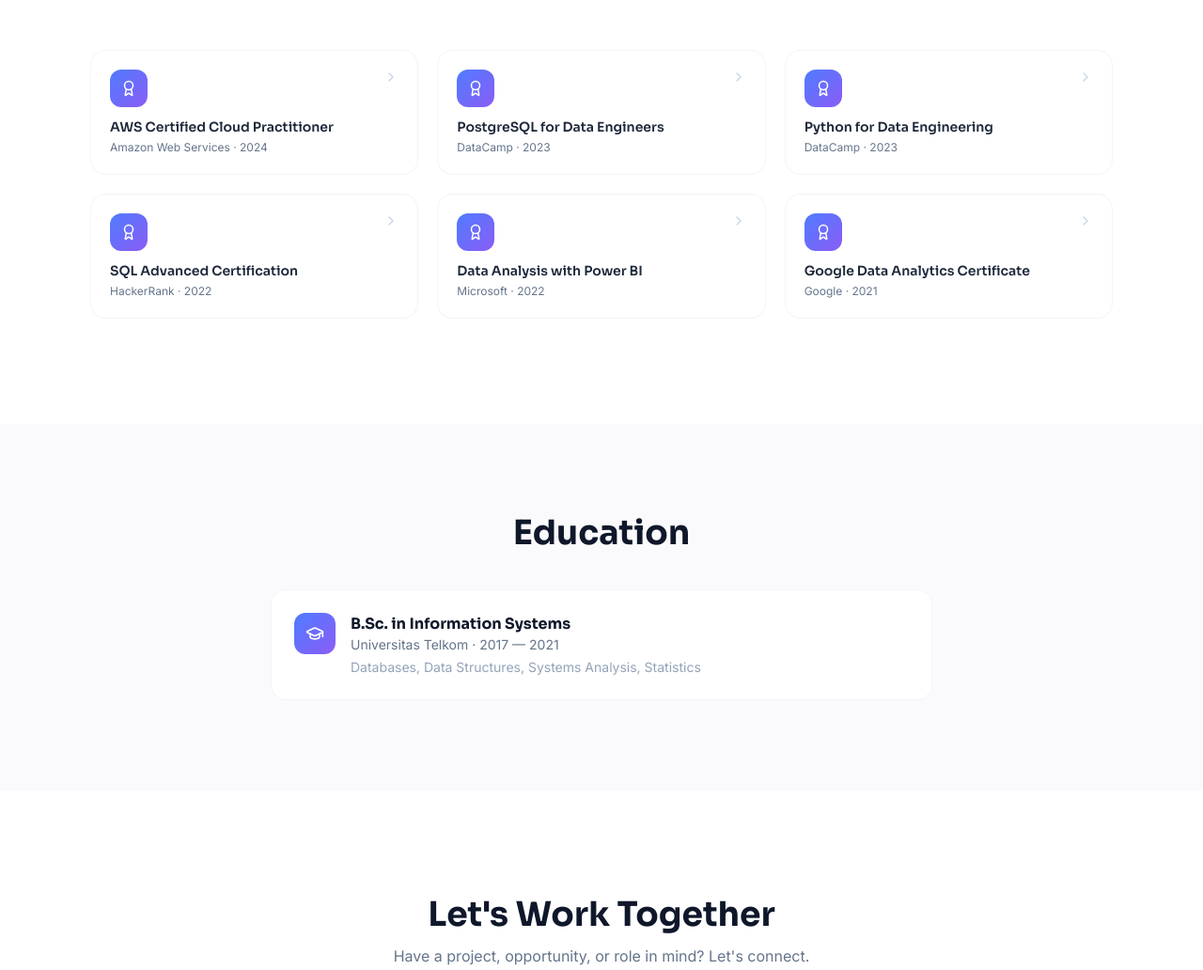
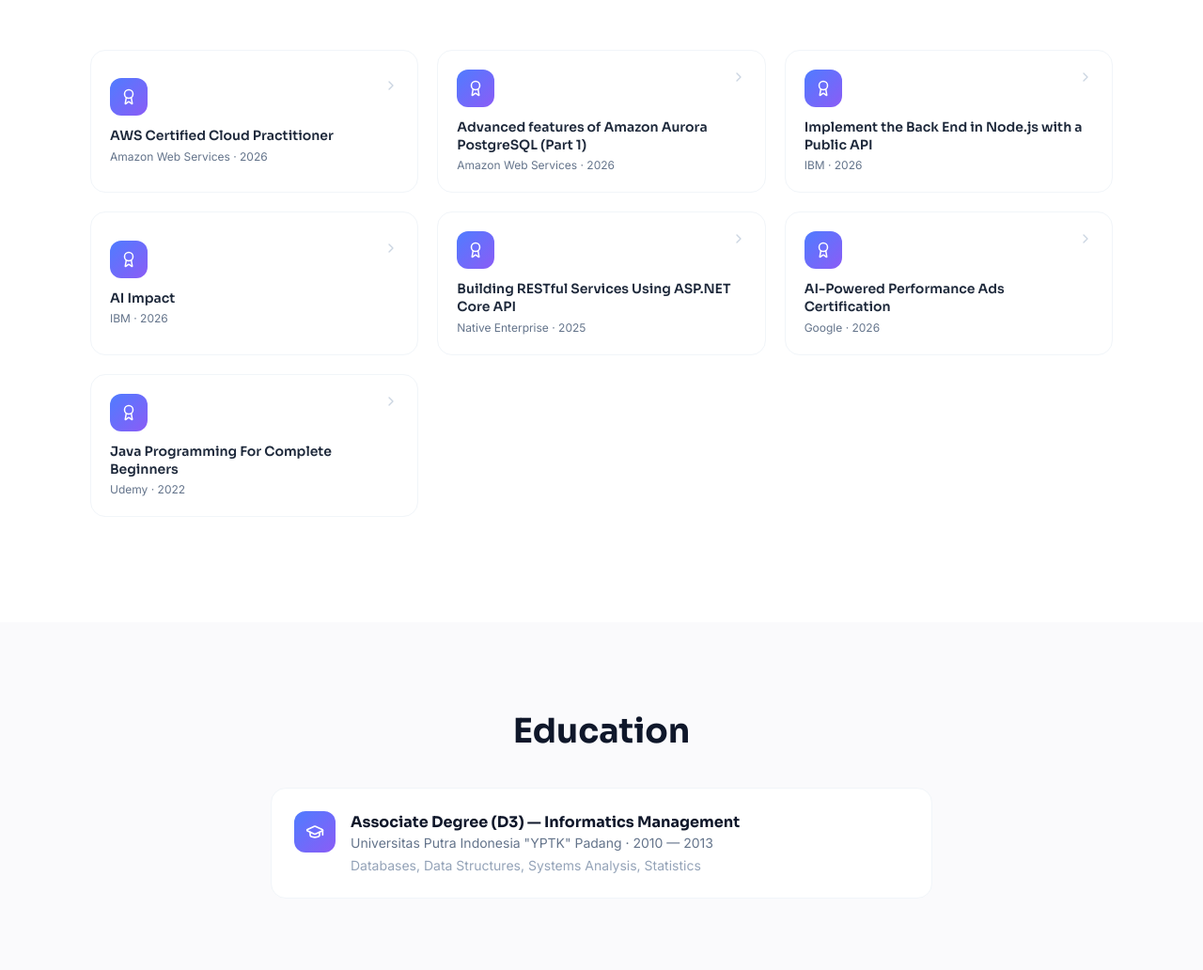
Before and after one commit to riosaputra29/portofolio_rio_saputra, a plain HTML site: page index.html in a window 1280 px wide. Shown: the part 5487-6519 px from the top of the page at 94% size. Drawn offline with nearby package versions, Linux system fonts and the light colour scheme.

Commit message:
Update index.html
Perubahan sertifikat

```diff
--- a/index.html
+++ b/index.html
@@ -593,7 +593,7 @@
           <i data-lucide="chevron-right" class="w-4 h-4 text-slate-300 group-hover:text-indigo-400"></i>
         </div>
         <h3 class="font-semibold text-slate-800 text-sm leading-snug mb-1">AWS Certified Cloud Practitioner</h3>
-        <p class="text-xs text-slate-500">Amazon Web Services · 2024</p>
+        <p class="text-xs text-slate-500">Amazon Web Services · 2026</p>
       </button>
 
       <button class="cert-card text-left w-full bg-white rounded-2xl border border-slate-100 p-5 reveal group" data-cert="1">
@@ -601,8 +601,8 @@
           <div class="w-10 h-10 rounded-xl grad-bg flex items-center justify-center text-white flex-shrink-0"><i data-lucide="award" class="w-[18px] h-[18px]"></i></div>
           <i data-lucide="chevron-right" class="w-4 h-4 text-slate-300 group-hover:text-indigo-400"></i>
         </div>
-        <h3 class="font-semibold text-slate-800 text-sm leading-snug mb-1">PostgreSQL for Data Engineers</h3>
-        <p class="text-xs text-slate-500">DataCamp · 2023</p>
+        <h3 class="font-semibold text-slate-800 text-sm leading-snug mb-1">Advanced features of Amazon Aurora PostgreSQL (Part 1)</h3>
+        <p class="text-xs text-slate-500">Amazon Web Services · 2026</p>
       </button>
 
       <button class="cert-card text-left w-full bg-white rounded-2xl border border-slate-100 p-5 reveal group" data-cert="2">
@@ -610,8 +610,8 @@
           <div class="w-10 h-10 rounded-xl grad-bg flex items-center justify-center text-white flex-shrink-0"><i data-lucide="award" class="w-[18px] h-[18px]"></i></div>
           <i data-lucide="chevron-right" class="w-4 h-4 text-slate-300 group-hover:text-indigo-400"></i>
         </div>
-        <h3 class="font-semibold text-slate-800 text-sm leading-snug mb-1">Python for Data Engineering</h3>
-        <p class="text-xs text-slate-500">DataCamp · 2023</p>
+        <h3 class="font-semibold text-slate-800 text-sm leading-snug mb-1">Implement the Back End in Node.js with a Public API</h3>
+        <p class="text-xs text-slate-500">IBM · 2026</p>
       </button>
 
       <button class="cert-card text-left w-full bg-white rounded-2xl border border-slate-100 p-5 reveal group" data-cert="3">
@@ -619,8 +619,8 @@
           <div class="w-10 h-10 rounded-xl grad-bg flex items-center justify-center text-white flex-shrink-0"><i data-lucide="award" class="w-[18px] h-[18px]"></i></div>
           <i data-lucide="chevron-right" class="w-4 h-4 text-slate-300 group-hover:text-indigo-400"></i>
         </div>
-        <h3 class="font-semibold text-slate-800 text-sm leading-snug mb-1">SQL Advanced Certification</h3>
-        <p class="text-xs text-slate-500">HackerRank · 2022</p>
+        <h3 class="font-semibold text-slate-800 text-sm leading-snug mb-1">AI Impact</h3>
+        <p class="text-xs text-slate-500">IBM · 2026</p>
       </button>
 
       <button class="cert-card text-left w-full bg-white rounded-2xl border border-slate-100 p-5 reveal group" data-cert="4">
@@ -628,8 +628,8 @@
           <div class="w-10 h-10 rounded-xl grad-bg flex items-center justify-center text-white flex-shrink-0"><i data-lucide="award" class="w-[18px] h-[18px]"></i></div>
           <i data-lucide="chevron-right" class="w-4 h-4 text-slate-300 group-hover:text-indigo-400"></i>
         </div>
-        <h3 class="font-semibold text-slate-800 text-sm leading-snug mb-1">Data Analysis with Power BI</h3>
-        <p class="text-xs text-slate-500">Microsoft · 2022</p>
+        <h3 class="font-semibold text-slate-800 text-sm leading-snug mb-1">Building RESTful Services Using ASP.NET Core API</h3>
+        <p class="text-xs text-slate-500">Native Enterprise · 2025</p>
       </button>
 
       <button class="cert-card text-left w-full bg-white rounded-2xl border border-slate-100 p-5 reveal group" data-cert="5">
@@ -637,8 +637,16 @@
           <div class="w-10 h-10 rounded-xl grad-bg flex items-center justify-center text-white flex-shrink-0"><i data-lucide="award" class="w-[18px] h-[18px]"></i></div>
           <i data-lucide="chevron-right" class="w-4 h-4 text-slate-300 group-hover:text-indigo-400"></i>
         </div>
-        <h3 class="font-semibold text-slate-800 text-sm leading-snug mb-1">Google Data Analytics Certificate</h3>
-        <p class="text-xs text-slate-500">Google · 2021</p>
+        <h3 class="font-semibold text-slate-800 text-sm leading-snug mb-1">AI-Powered Performance Ads Certification</h3>
+        <p class="text-xs text-slate-500">Google · 2026</p>
+      </button>
+       <button class="cert-card text-left w-full bg-white rounded-2xl border border-slate-100 p-5 reveal group" data-cert="6">
+        <div class="flex items-start justify-between mb-3">
+          <div class="w-10 h-10 rounded-xl grad-bg flex items-center justify-center text-white flex-shrink-0"><i data-lucide="award" class="w-[18px] h-[18px]"></i></div>
+          <i data-lucide="chevron-right" class="w-4 h-4 text-slate-300 group-hover:text-indigo-400"></i>
+        </div>
+        <h3 class="font-semibold text-slate-800 text-sm leading-snug mb-1">Java Programming For Complete Beginners</h3>
+        <p class="text-xs text-slate-500">Udemy · 2022</p>
       </button>
     </div>
   </div>
@@ -667,8 +675,8 @@
     <div class="reveal bg-white rounded-2xl border border-slate-100 p-6 flex items-start gap-4">
       <div class="w-11 h-11 rounded-xl grad-bg flex items-center justify-center text-white flex-shrink-0"><i data-lucide="graduation-cap" class="w-5 h-5"></i></div>
       <div>
-        <h3 class="font-bold text-slate-900">B.Sc. in Information Systems</h3>
-        <p class="text-sm text-slate-500 mb-1">Universitas Telkom · 2017 — 2021</p>
+        <h3 class="font-bold text-slate-900">Associate Degree (D3) — Informatics Management</h3>
+        <p class="text-sm text-slate-500 mb-1">Universitas Putra Indonesia "YPTK" Padang · 2010 — 2013</p>
         <p class="text-sm text-slate-400">Databases, Data Structures, Systems Analysis, Statistics</p>
       </div>
     </div>
@@ -782,12 +790,13 @@ const PROJECTS = [
 ];
 
 const CERTS = [
-  { name: "AWS Certified Cloud Practitioner", issuer: "Amazon Web Services", date: "2024", id: "AWS-CP-20241", url: "https://aws.amazon.com/certification/" },
-  { name: "PostgreSQL for Data Engineers", issuer: "DataCamp", date: "2023", id: "DC-PG-88213", url: "https://www.datacamp.com/" },
-  { name: "Python for Data Engineering", issuer: "DataCamp", date: "2023", id: "DC-PY-77120", url: "https://www.datacamp.com/" },
-  { name: "SQL Advanced Certification", issuer: "HackerRank", date: "2022", id: "HR-SQL-44902", url: "https://www.hackerrank.com/" },
-  { name: "Data Analysis with Power BI", issuer: "Microsoft", date: "2022", id: "MS-PBI-31005", url: "https://learn.microsoft.com/certifications/" },
-  { name: "Google Data Analytics Certificate", issuer: "Google", date: "2021", id: "GG-DA-19834", url: "https://grow.google/certificates/data-analytics/" }
+  { name: "AWS Certified Cloud Practitioner", issuer: "Amazon Web Services", date: "2026", id: "", url: "" },
+  { name: "Advanced features of Amazon Aurora PostgreSQL (Part 1)", issuer: "Amazon Web Services", date: "2026", id: "", url: "" },
+  { name: "Implement the Back End in Node.js with a Public API", issuer: "IBM", date: "2026", id: "ALM-COURSE_3825133", url: "https://skills.yourlearning.ibm.com/activity/ALM-COURSE_3825133" },
+  { name: "AI Impact", issuer: "IBM", date: "2026", id: "ALM-COURSE_4068807", url: "https://skills.yourlearning.ibm.com/activity/ALM-COURSE_4068807" },
+  { name: "Building RESTful Services Using ASP.NET Core API", issuer: "Native Enterprise", date: "2025", id: "CERT.2025.103", url: "https://share.google/4xsL5YS6221J3WT1r" },
+  { name: "AI-Powered Performance Ads Certification", issuer: "Google", date: "2026", id: "192994326", url: "https://skillshop.credential.net/9ab010ee-616e-43e3-830a-3dc321c6c609?record_view=true" },
+  { name: "Java Programming For Complete Beginners", issuer: "Udemy", date: "2022", id: "UC-3ad9a7be-d197-4869-bfaf-847da3bcee97", url: "https://ude.my/UC-3ad9a7be-d197-4869-bfaf-847da3bcee97" }
 ];
 
 /* ---------- icons ---------- */
```
